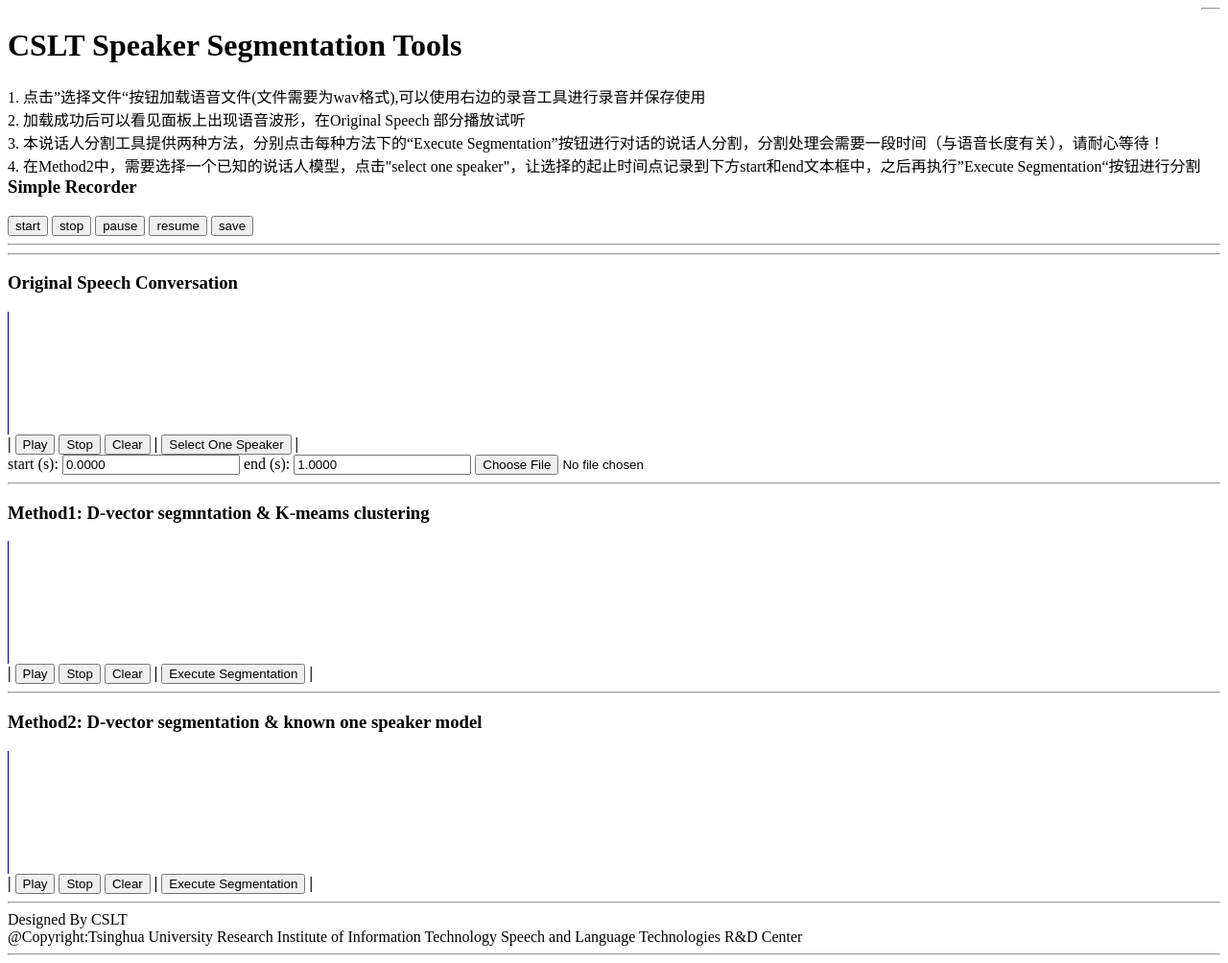
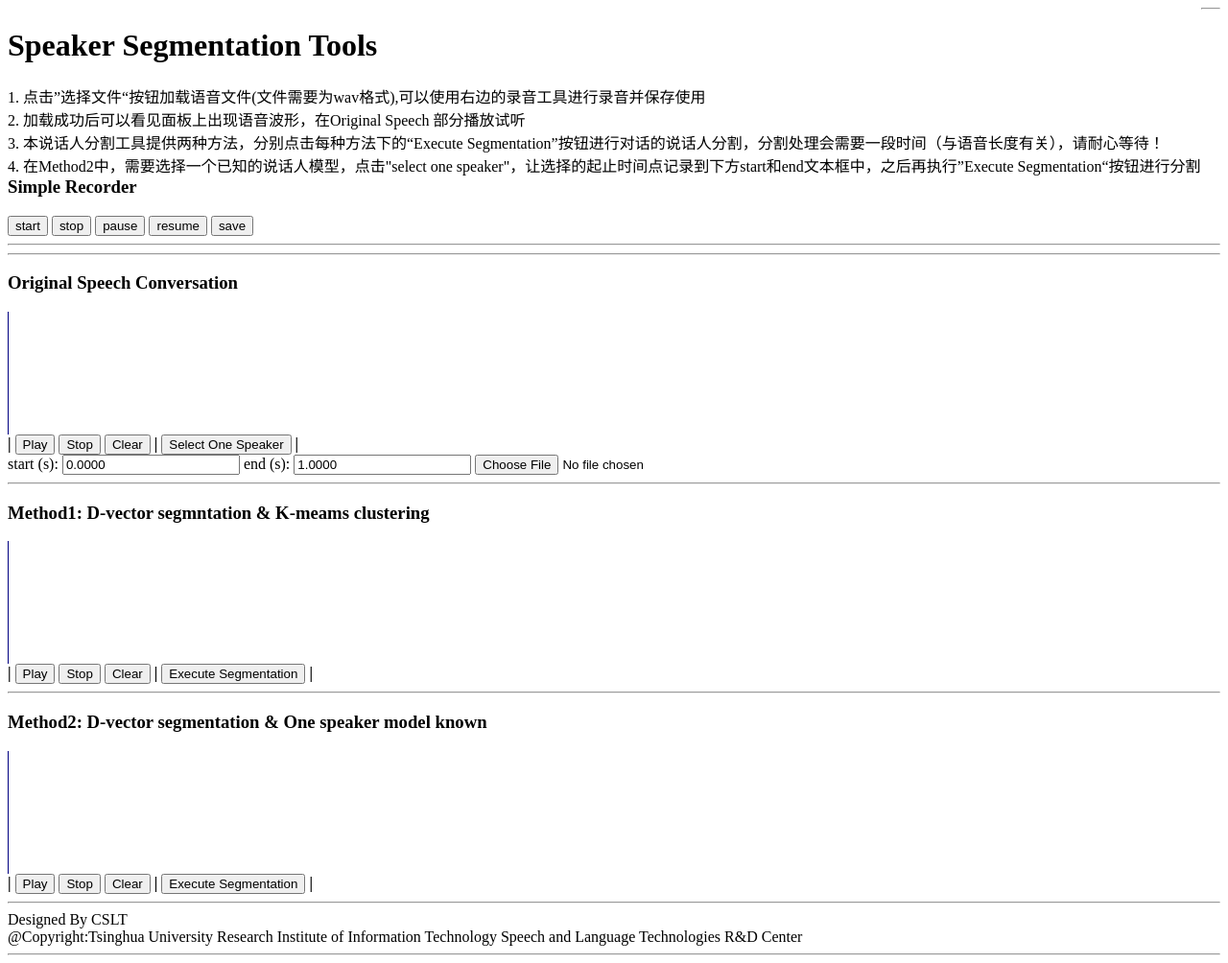
Before and after one commit to jsdtwry/dvec_seg, a Flask app: page /dvec_seg in a window 1280 px wide. Shown: the whole page at 96% size. Run offline with Flask 2, Linux system fonts and the light colour scheme.

Commit message:
end change

```diff
--- a/server/templates/dvec_seg.html
+++ b/server/templates/dvec_seg.html
@@ -46,7 +46,7 @@ function onStop2() {
 </head>
 <body>
 <div style="float:left">
-<h1>CSLT Speaker Segmentation Tools</h1>
+<h1>Speaker Segmentation Tools</h1>
 1. 点击”选择文件“按钮加载语音文件(文件需要为wav格式),可以使用右边的录音工具进行录音并保存使用<br>
 2. 加载成功后可以看见面板上出现语音波形，在Original Speech 部分播放试听<br>
 3. 本说话人分割工具提供两种方法，分别点击每种方法下的“Execute Segmentation”按钮进行对话的说话人分割，分割处理会需要一段时间（与语音长度有关），请耐心等待！<br>
@@ -167,7 +167,7 @@ start (s): <input type=text id='start_p' name=start value=0.0000> end (s): <inpu
 <a id="download1" hidden="hidden" href='static/t1.txt' download>download_result</a>
 <hr>
 
-<h3>Method2: D-vector segmentation & known one speaker model</h3>
+<h3>Method2: D-vector segmentation & One speaker model known</h3>
 <div class="container">
 <div class="demo">
         <div id="waveform2"></div>
```
Also changed, not shown: server/server.py (renamed from server/test.py).
